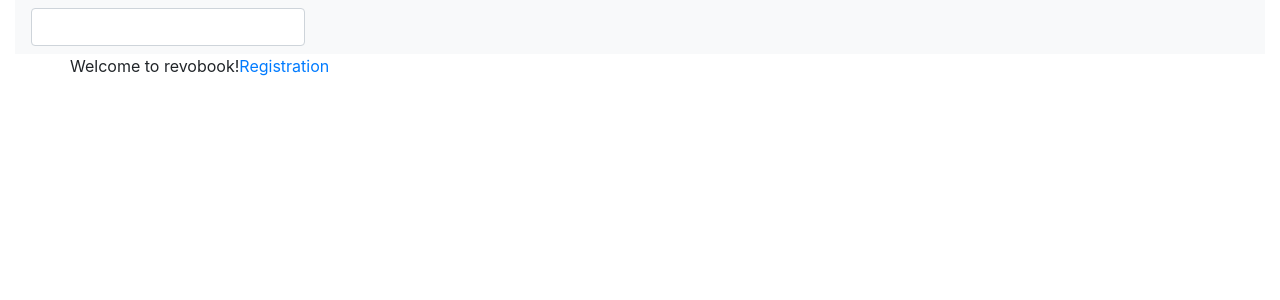
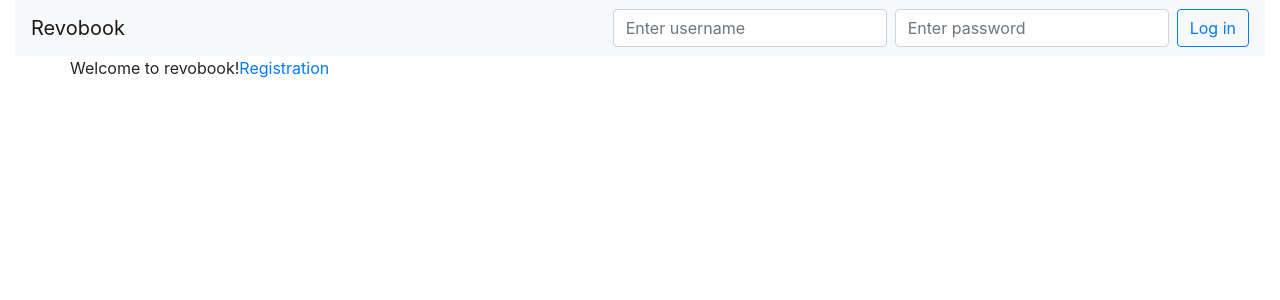
Before and after one commit to aaakulchyk/project1, a Flask app: page / in a window 1280 px wide. Shown: the top 300 px of the page. Run offline with Flask 2, Linux system fonts and the light colour scheme; some libraries are stand-ins or nearby versions.

Commit message:
Logging in and out implemented in one function

```diff
--- a/application.py
+++ b/application.py
@@ -53,19 +53,26 @@ def submit_registration():
 def login():
     global SALT
 
-    # Unless form is submitted, render login page
-    if request.method == 'GET':
-        return render_template('login.html')
+    # When user submits the form, query the db
+    if request.method == 'POST':
 
-    # When user submits the form, query the db
-    elif request.method == 'POST':
-        username = request.form.get('username')
-        password = hashlib.sha256(SALT.encode() + request.form.get('password').encode()).hexdigest()
-        user_data = db.execute("SELECT * FROM users WHERE username = :username",
-                               {'username': username}).fetchone()
-        if password == user_data[-1]:
-            session['user'] = username
-            print(session['user'])
+        # If user is authorized, log out
+        if session.get('user_id') is not None:
+            session.pop('user_id', None)
             return redirect(url_for('index'))
+
+        # Otherwise, log in
         else:
-            return render_template('error.html', message='Password doesn\'t match')
+            username = request.form.get('username')
+            password = hashlib.sha256(SALT.encode() + request.form.get('password').encode()).hexdigest()
+            user_data = db.execute("SELECT * FROM users WHERE username = :username",
+                                   {'username': username}).fetchone()
+
+            # If password is correct, continue
+            if password == user_data[-1]:
+                session['user_id'] = user_data[0]
+                return redirect(url_for('index'))
+
+            # Else raise error
+            else:
+                return render_template('error.html', message='Password doesn\'t match')
--- a/templates/layout.html
+++ b/templates/layout.html
@@ -14,8 +14,15 @@
     <div class="container-fluid" id="wrapper">
       <header>
         <nav class="navbar navbar-light bg-light">
-          <form class="form-inline my-2 my-lg-0">
-            <input class="form-control mr-sm-2">
+          <a class="navbar-brand" href="{{ url_for('index') }}">Revobook</a>
+          <form class="form-inline my-2 my-lg-0" action="{{ url_for('login') }}" method="post">
+            {% if session['user_id'] %}
+            <button type="submit" class="btn btn-outline-primary">Log out</button>
+            {% else %}
+            <input class="form-control mr-sm-2" type="text" aria-describedby="username" placeholder="Enter username" name="username">
+            <input class="form-control mr-sm-2" type="password" aria-describedby="password" placeholder="Enter password" name="password">
+            <button type="submit" class="btn btn-outline-primary">Log in</button>
+            {% endif %}
           </form>
         </nav>
       </header>
```
